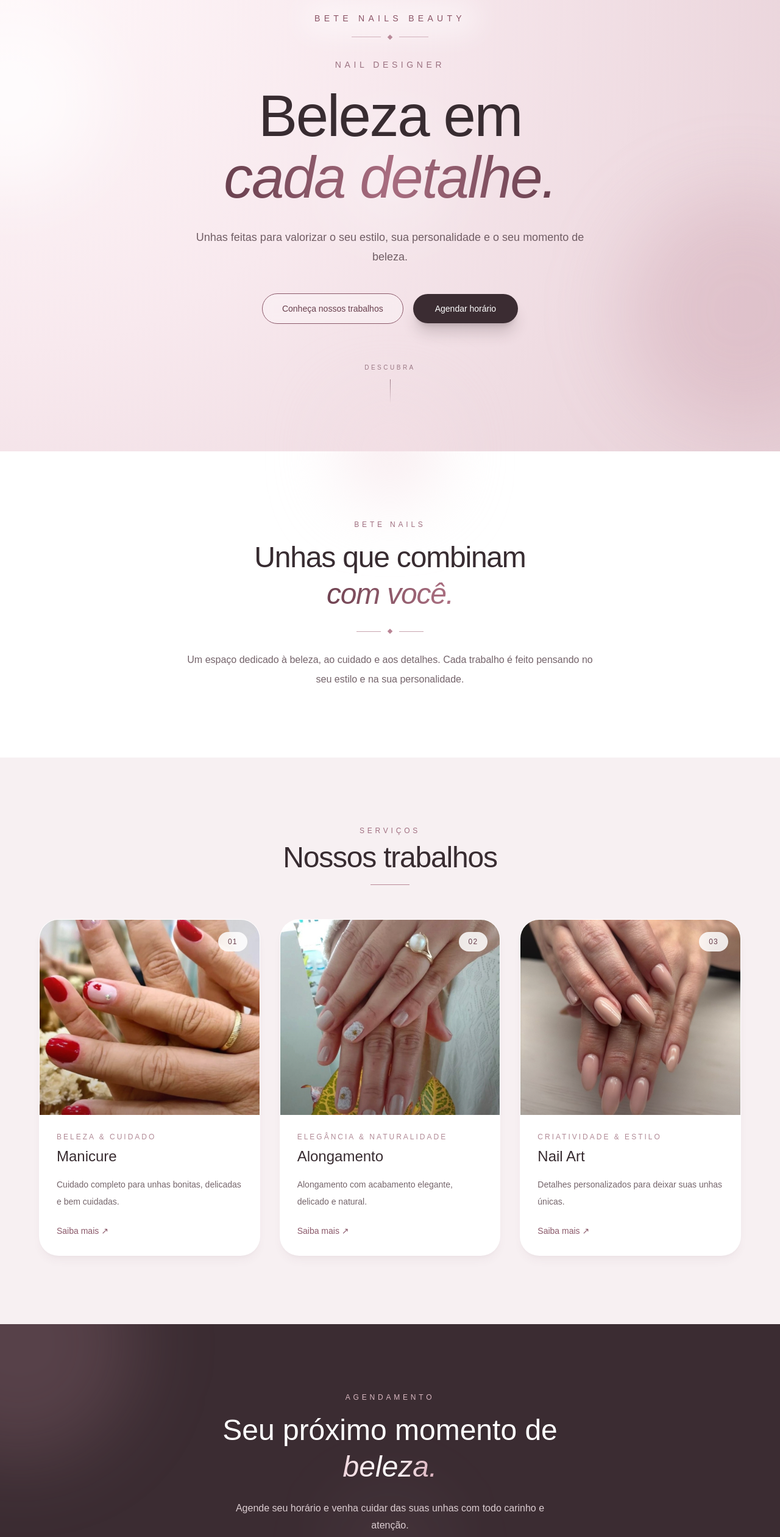
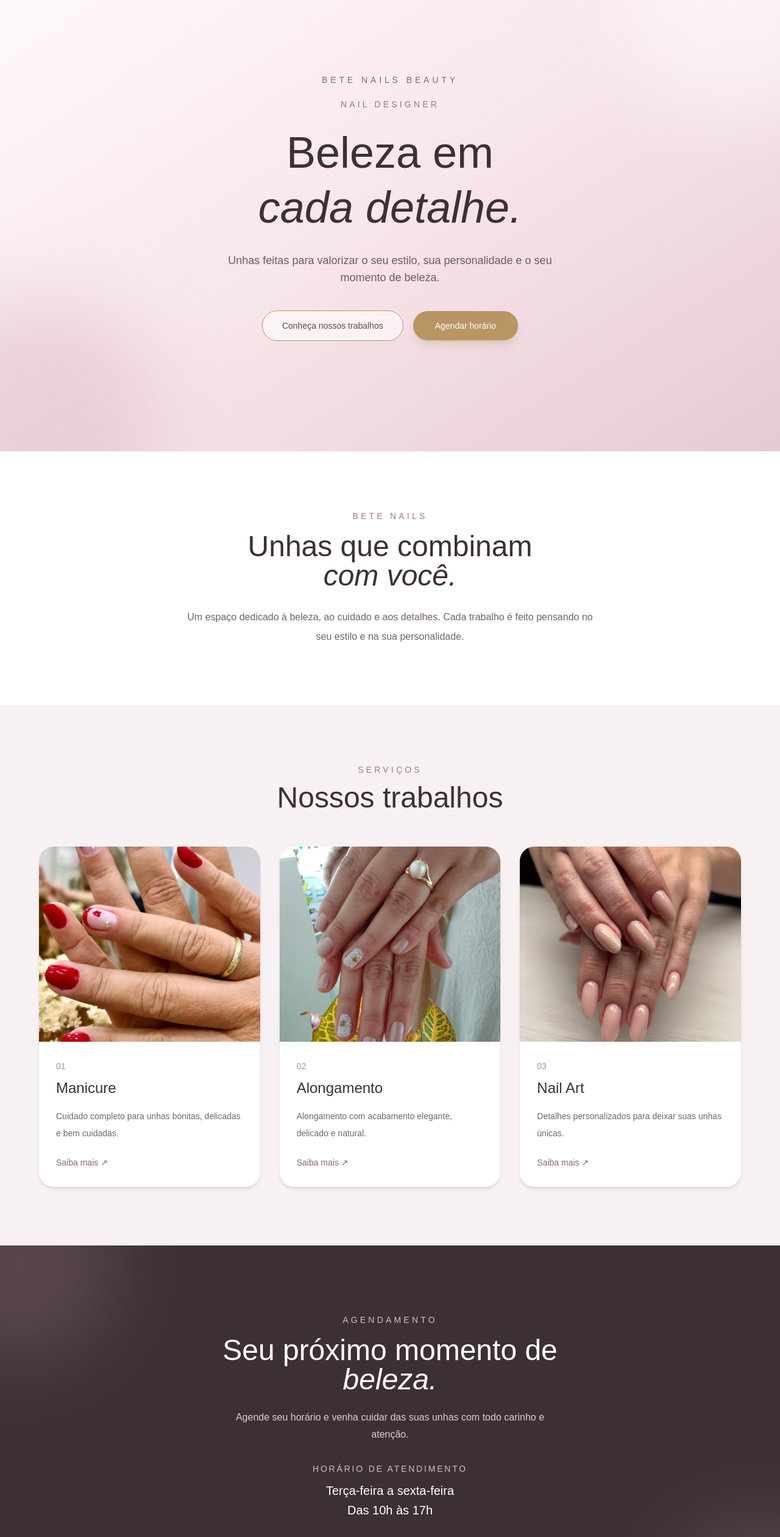
Before and after one commit to Marco471/bete-nails, a Next.js app: page / in a window 1280 px wide. Shown: the part 60-2580 px from the top of the page at 61% size. Built offline with nearby package versions, Linux system fonts and the light colour scheme.

Commit message:
Corrige imagens e atualiza botoes

```diff
--- a/app/page.tsx
+++ b/app/page.tsx
@@ -4,70 +4,38 @@ export default function Home() {
   const whatsapp = "https://wa.me/5512996301562";
 
   return (
-    <main className="min-h-screen overflow-hidden bg-[#f7f0f2] text-[#382c31]">
+    <main className="min-h-screen bg-[#f8f1f3] text-[#3d3035]">
       {/* HERO */}
-      <section className="relative flex min-h-screen items-center justify-center overflow-hidden bg-[radial-gradient(circle_at_top_left,_#fff8fa_0%,_#f8e9ee_42%,_#e7d0d7_100%)] px-6">
-        {/* Brilhos decorativos */}
-        <div
-          aria-hidden="true"
-          className="absolute -left-32 top-20 h-72 w-72 rounded-full bg-white/70 blur-3xl"
-        />
+      <section className="relative flex min-h-screen items-center justify-center overflow-hidden bg-linear-to-br from-[#fffafa] via-[#f7e6eb] to-[#e5cbd3] px-6">
+        <div className="absolute -right-32 -top-32 h-96 w-96 rounded-full bg-white/50 blur-3xl" />
 
-        <div
-          aria-hidden="true"
-          className="absolute -right-32 bottom-10 h-96 w-96 rounded-full bg-[#c08b9b]/25 blur-3xl"
-        />
+        <div className="absolute -bottom-32 -left-32 h-96 w-96 rounded-full bg-[#c99eaa]/30 blur-3xl" />
 
-        <div
-          aria-hidden="true"
-          className="absolute left-1/2 top-1/3 h-40 w-40 -translate-x-1/2 rounded-full bg-white/40 blur-3xl"
-        />
+        <div className="relative z-10 mx-auto max-w-4xl text-center">
+          <p className="mb-5 text-sm tracking-[0.35em] text-[#8d6572]">
+            BETE NAILS BEAUTY
+          </p>
 
-        <div className="relative z-10 mx-auto max-w-5xl text-center">
-          {/* MARCA */}
-          <div className="mb-8">
-            <p className="relative inline-block text-sm font-medium tracking-[0.45em] text-[#8a5365]">
-              BETE NAILS BEAUTY
-
-              <span
-                aria-hidden="true"
-                className="absolute -inset-x-5 -inset-y-3 -z-10 rounded-full bg-white/60 blur-xl"
-              />
-            </p>
-
-            {/* linha decorativa */}
-            <div className="mx-auto mt-4 flex items-center justify-center gap-3">
-              <span className="h-px w-12 bg-[#b98a99]/60" />
-              <span className="h-1.5 w-1.5 rotate-45 bg-[#b98a99]" />
-              <span className="h-px w-12 bg-[#b98a99]/60" />
-            </div>
-          </div>
-
-          {/* PROFISSÃO */}
-          <p className="mb-6 text-xs uppercase tracking-[0.4em] text-[#9b7180] sm:text-sm">
+          <p className="mb-6 text-sm uppercase tracking-[0.3em] text-[#9a7480]">
             Nail Designer
           </p>
 
-          {/* TÍTULO */}
-          <h1 className="text-5xl font-light leading-[1.05] tracking-tight text-[#382c31] sm:text-6xl md:text-8xl">
+          <h1 className="text-5xl font-light leading-tight md:text-7xl">
             Beleza em
             <br />
-            <span className="bg-gradient-to-r from-[#69404e] via-[#a96d80] to-[#69404e] bg-clip-text font-medium italic text-transparent">
-              cada detalhe.
-            </span>
+            <span className="font-medium italic">cada detalhe.</span>
           </h1>
 
-          {/* DESCRIÇÃO */}
-          <p className="mx-auto mt-8 max-w-2xl text-base leading-8 text-[#705d64] sm:text-lg">
-            Unhas feitas para valorizar o seu estilo, sua personalidade e o
-            seu momento de beleza.
+          <p className="mx-auto mt-7 max-w-xl text-base leading-7 text-[#6f5a61] md:text-lg">
+            Unhas feitas para valorizar o seu estilo, sua personalidade e o seu
+            momento de beleza.
           </p>
 
           {/* BOTÕES */}
-          <div className="mt-11 flex flex-col items-center justify-center gap-4 sm:flex-row">
+          <div className="mt-10 flex flex-col items-center justify-center gap-4 sm:flex-row">
             <a
               href="#servicos"
-              className="rounded-full border border-[#8b596a] bg-white/30 px-8 py-3.5 text-sm font-medium text-[#69404e] backdrop-blur-sm transition duration-300 hover:-translate-y-1 hover:bg-[#8b596a] hover:text-white hover:shadow-lg"
+              className="rounded-full border border-[#B89562] bg-white/60 px-8 py-3.5 text-sm font-medium text-[#6B4A3A] backdrop-blur-sm transition duration-300 hover:-translate-y-1 hover:bg-[#B89562] hover:text-white hover:shadow-lg"
             >
               Conheça nossos trabalhos
             </a>
@@ -76,50 +44,28 @@ export default function Home() {
               href={whatsapp}
               target="_blank"
               rel="noopener noreferrer"
-              className="rounded-full bg-[#3b2c32] px-9 py-3.5 text-sm font-medium text-white shadow-xl shadow-[#3b2c32]/20 transition duration-300 hover:-translate-y-1 hover:bg-[#67404e] hover:shadow-2xl"
+              className="rounded-full bg-[#B89562] px-9 py-3.5 text-sm font-medium text-white shadow-lg shadow-[#B89562]/25 transition duration-300 hover:-translate-y-1 hover:bg-[#9F7D4D] hover:shadow-xl"
             >
               Agendar horário
             </a>
-          </div>
-
-          {/* INDICADOR */}
-          <div className="mt-16 flex flex-col items-center gap-3 text-[#9a7884]">
-            <span className="text-[10px] uppercase tracking-[0.35em]">
-              Descubra
-            </span>
-
-            <span className="h-10 w-px bg-gradient-to-b from-[#9a7884] to-transparent" />
           </div>
         </div>
       </section>
 
       {/* SOBRE */}
-      <section className="relative bg-white px-6 py-24 sm:py-28">
-        <div
-          aria-hidden="true"
-          className="absolute left-1/2 top-0 h-32 w-32 -translate-x-1/2 -translate-y-1/2 rounded-full bg-[#f4dfe5] blur-3xl"
-        />
-
-        <div className="relative mx-auto max-w-3xl text-center">
-          <p className="mb-4 text-xs uppercase tracking-[0.4em] text-[#a06f80]">
+      <section className="bg-white px-6 py-24">
+        <div className="mx-auto max-w-3xl text-center">
+          <p className="mb-4 text-sm uppercase tracking-[0.3em] text-[#a47785]">
             Bete Nails
           </p>
 
-          <h2 className="text-4xl font-light leading-tight tracking-tight text-[#382c31] sm:text-5xl">
+          <h2 className="text-4xl font-light md:text-5xl">
             Unhas que combinam
             <br />
-            <span className="bg-gradient-to-r from-[#704352] to-[#ad7183] bg-clip-text italic text-transparent">
-              com você.
-            </span>
+            <span className="italic">com você.</span>
           </h2>
 
-          <div className="mx-auto my-7 flex items-center justify-center gap-3">
-            <span className="h-px w-10 bg-[#c9a5af]" />
-            <span className="h-1.5 w-1.5 rotate-45 bg-[#b98495]" />
-            <span className="h-px w-10 bg-[#c9a5af]" />
-          </div>
-
-          <p className="mx-auto max-w-2xl leading-8 text-[#74636a]">
+          <p className="mx-auto mt-7 max-w-2xl leading-8 text-[#74636a]">
             Um espaço dedicado à beleza, ao cuidado e aos detalhes. Cada
             trabalho é feito pensando no seu estilo e na sua personalidade.
           </p>
@@ -127,55 +73,35 @@ export default function Home() {
       </section>
 
       {/* SERVIÇOS */}
-      <section
-        id="servicos"
-        className="relative bg-[#f7f0f2] px-6 py-24 sm:py-28"
-      >
+      <section id="servicos" className="bg-[#f8f1f3] px-6 py-24">
         <div className="mx-auto max-w-6xl">
-          {/* TÍTULO */}
           <div className="mb-14 text-center">
-            <p className="mb-3 text-xs uppercase tracking-[0.4em] text-[#a06f80]">
+            <p className="mb-3 text-sm uppercase tracking-[0.3em] text-[#a47785]">
               Serviços
             </p>
 
-            <h2 className="text-4xl font-light tracking-tight text-[#382c31] sm:text-5xl">
+            <h2 className="text-4xl font-light md:text-5xl">
               Nossos trabalhos
             </h2>
-
-            <div className="mx-auto mt-5 h-px w-16 bg-[#b98a99]" />
           </div>
 
-          {/* CARDS */}
           <div className="grid gap-8 md:grid-cols-3">
-            {/* MANICURE */}
-            <article className="group overflow-hidden rounded-[2rem] border border-white/70 bg-white shadow-lg shadow-[#5c3b46]/5 transition duration-500 hover:-translate-y-2 hover:shadow-2xl">
-              <div className="relative h-80 overflow-hidden">
+            {/* SERVIÇO 1 */}
+            <article className="overflow-hidden rounded-3xl bg-white shadow-md transition hover:-translate-y-2 hover:shadow-xl">
+              <div className="h-80 overflow-hidden">
                 <Image
                   src="/fotos/unha1.jpg"
                   alt="Manicure Bete Nails"
-                  fill
-                  sizes="(max-width: 768px) 100vw, 33vw"
-                  className="object-cover transition duration-700 group-hover:scale-110"
+                  width={1200}
+                  height={800}
+                  className="h-full w-full object-cover transition duration-500 hover:scale-105"
                 />
-
-                <div
-                  aria-hidden="true"
-                  className="absolute inset-0 bg-gradient-to-t from-[#2d2025]/30 via-transparent to-white/10"
-                />
-
-                <span className="absolute right-5 top-5 rounded-full bg-white/85 px-4 py-2 text-xs font-medium tracking-widest text-[#69404e] backdrop-blur-sm">
-                  01
-                </span>
               </div>
 
               <div className="p-7">
-                <p className="text-xs uppercase tracking-[0.25em] text-[#b18a96]">
-                  Beleza & cuidado
-                </p>
+                <span className="text-sm text-[#b18a96]">01</span>
 
-                <h3 className="mt-2 text-2xl font-medium text-[#382c31]">
-                  Manicure
-                </h3>
+                <h3 className="mt-2 text-2xl font-medium">Manicure</h3>
 
                 <p className="mt-4 text-sm leading-7 text-[#75656b]">
                   Cuidado completo para unhas bonitas, delicadas e bem
@@ -186,42 +112,29 @@ export default function Home() {
                   href={whatsapp}
                   target="_blank"
                   rel="noopener noreferrer"
-                  className="mt-6 inline-block text-sm font-medium text-[#8b596a] transition hover:text-[#382c31]"
+                  className="mt-6 inline-block text-sm font-medium text-[#8d6572] transition hover:text-[#B89562]"
                 >
                   Saiba mais ↗
                 </a>
               </div>
             </article>
 
-            {/* ALONGAMENTO */}
-            <article className="group overflow-hidden rounded-[2rem] border border-white/70 bg-white shadow-lg shadow-[#5c3b46]/5 transition duration-500 hover:-translate-y-2 hover:shadow-2xl">
-              <div className="relative h-80 overflow-hidden">
+            {/* SERVIÇO 2 */}
+            <article className="overflow-hidden rounded-3xl bg-white shadow-md transition hover:-translate-y-2 hover:shadow-xl">
+              <div className="h-80 overflow-hidden">
                 <Image
                   src="/fotos/unha2.jpg"
                   alt="Alongamento de unhas Bete Nails"
-                  fill
-                  sizes="(max-width: 768px) 100vw, 33vw"
-                  className="object-cover transition duration-700 group-hover:scale-110"
+                  width={1200}
+                  height={800}
+                  className="h-full w-full object-cover transition duration-500 hover:scale-105"
                 />
-
-                <div
-                  aria-hidden="true"
-                  className="absolute inset-0 bg-gradient-to-t from-[#2d2025]/30 via-transparent to-white/10"
-                />
-
-                <span className="absolute right-5 top-5 rounded-full bg-white/85 px-4 py-2 text-xs font-medium tracking-widest text-[#69404e] backdrop-blur-sm">
-                  02
-                </span>
               </div>
 
               <div className="p-7">
-                <p className="text-xs uppercase tracking-[0.25em] text-[#b18a96]">
-                  Elegância & naturalidade
-                </p>
+                <span className="text-sm text-[#b18a96]">02</span>
 
-                <h3 className="mt-2 text-2xl font-medium text-[#382c31]">
-                  Alongamento
-                </h3>
+                <h3 className="mt-2 text-2xl font-medium">Alongamento</h3>
 
                 <p className="mt-4 text-sm leading-7 text-[#75656b]">
                   Alongamento com acabamento elegante, delicado e natural.
@@ -231,42 +144,29 @@ export default function Home() {
                   href={whatsapp}
                   target="_blank"
                   rel="noopener noreferrer"
-                  className="mt-6 inline-block text-sm font-medium text-[#8b596a] transition hover:text-[#382c31]"
+                  className="mt-6 inline-block text-sm font-medium text-[#8d6572] transition hover:text-[#B89562]"
                 >
                   Saiba mais ↗
                 </a>
               </div>
             </article>
 
-            {/* NAIL ART */}
-            <article className="group overflow-hidden rounded-[2rem] border border-white/70 bg-white shadow-lg shadow-[#5c3b46]/5 transition duration-500 hover:-translate-y-2 hover:shadow-2xl">
-              <div className="relative h-80 overflow-hidden">
+            {/* SERVIÇO 3 */}
+            <article className="overflow-hidden rounded-3xl bg-white shadow-md transition hover:-translate-y-2 hover:shadow-xl">
+              <div className="h-80 overflow-hidden">
                 <Image
                   src="/fotos/unha3.jpg"
                   alt="Nail Art Bete Nails"
-                  fill
-                  sizes="(max-width: 768px) 100vw, 33vw"
-                  className="object-cover transition duration-700 group-hover:scale-110"
+                  width={1200}
+                  height={800}
+                  className="h-full w-full object-cover transition duration-500 hover:scale-105"
                 />
-
-                <div
-                  aria-hidden="true"
-                  className="absolute inset-0 bg-gradient-to-t from-[#2d2025]/30 via-transparent to-white/10"
-                />
-
-                <span className="absolute right-5 top-5 rounded-full bg-white/85 px-4 py-2 text-xs font-medium tracking-widest text-[#69404e] backdrop-blur-sm">
-                  03
-                </span>
               </div>
 
               <div className="p-7">
-                <p className="text-xs uppercase tracking-[0.25em] text-[#b18a96]">
-                  Criatividade & estilo
-                </p>
+                <span className="text-sm text-[#b18a96]">03</span>
 
-                <h3 className="mt-2 text-2xl font-medium text-[#382c31]">
-                  Nail Art
-                </h3>
+                <h3 className="mt-2 text-2xl font-medium">Nail Art</h3>
 
                 <p className="mt-4 text-sm leading-7 text-[#75656b]">
                   Detalhes personalizados para deixar suas unhas únicas.
@@ -276,7 +176,7 @@ export default function Home() {
                   href={whatsapp}
                   target="_blank"
                   rel="noopener noreferrer"
-                  className="mt-6 inline-block text-sm font-medium text-[#8b596a] transition hover:text-[#382c31]"
+                  className="mt-6 inline-block text-sm font-medium text-[#8d6572] transition hover:text-[#B89562]"
                 >
                   Saiba mais ↗
                 </a>
@@ -287,33 +187,20 @@ export default function Home() {
       </section>
 
       {/* AGENDAMENTO */}
-      <section className="relative overflow-hidden bg-[#3b2c32] px-6 py-28 text-center text-white">
-        <div
-          aria-hidden="true"
-          className="absolute -left-40 -top-40 h-96 w-96 rounded-full bg-[#c895a5]/20 blur-3xl"
-        />
+      <section className="relative overflow-hidden bg-[#3d3035] px-6 py-28 text-center text-white">
+        <div className="absolute -left-32 -top-32 h-80 w-80 rounded-full bg-[#c99eaa]/20 blur-3xl" />
 
-        <div
-          aria-hidden="true"
-          className="absolute -bottom-40 -right-40 h-96 w-96 rounded-full bg-[#c895a5]/20 blur-3xl"
-        />
-
-        <div
-          aria-hidden="true"
-          className="absolute left-1/2 top-1/2 h-48 w-48 -translate-x-1/2 -translate-y-1/2 rounded-full bg-[#f1d5dd]/5 blur-3xl"
-        />
+        <div className="absolute -bottom-32 -right-32 h-80 w-80 rounded-full bg-[#c99eaa]/20 blur-3xl" />
 
         <div className="relative z-10 mx-auto max-w-3xl">
-          <p className="mb-4 text-xs uppercase tracking-[0.4em] text-[#d9b8c1]">
+          <p className="mb-4 text-sm uppercase tracking-[0.3em] text-[#d9b8c1]">
             Agendamento
           </p>
 
-          <h2 className="text-4xl font-light leading-tight sm:text-5xl">
+          <h2 className="text-4xl font-light md:text-5xl">
             Seu próximo momento de
             <br />
-            <span className="bg-gradient-to-r from-[#f0d5dc] via-white to-[#d6aab7] bg-clip-text italic text-transparent">
-              beleza.
-            </span>
+            <span className="italic">beleza.</span>
           </h2>
 
           <p className="mx-auto mt-6 max-w-lg leading-7 text-[#dbcdd1]">
@@ -321,23 +208,21 @@ export default function Home() {
             e atenção.
           </p>
 
-          <div className="mx-auto my-9 max-w-sm border-y border-white/10 py-7">
-            <p className="text-xs uppercase tracking-[0.3em] text-[#d9b8c1]">
+          <div className="my-8">
+            <p className="text-sm uppercase tracking-[0.2em] text-[#d9b8c1]">
               Horário de atendimento
             </p>
 
-            <p className="mt-4 text-xl font-light">
-              Terça-feira a sexta-feira
-            </p>
+            <p className="mt-3 text-xl">Terça-feira a sexta-feira</p>
 
-            <p className="mt-1 text-xl font-light">Das 10h às 17h</p>
+            <p className="mt-1 text-xl">Das 10h às 17h</p>
           </div>
 
           <a
             href={whatsapp}
             target="_blank"
             rel="noopener noreferrer"
-            className="inline-block rounded-full bg-white px-9 py-4 text-sm font-medium text-[#3b2c32] shadow-xl transition duration-300 hover:-translate-y-1 hover:bg-[#f8e9ee] hover:shadow-2xl"
+            className="inline-block rounded-full bg-[#B89562] px-9 py-4 text-sm font-medium text-white shadow-lg shadow-[#B89562]/25 transition duration-300 hover:-translate-y-1 hover:bg-[#9F7D4D] hover:shadow-xl"
           >
             Agendar pelo WhatsApp ↗
           </a>
@@ -345,25 +230,13 @@ export default function Home() {
       </section>
 
       {/* RODAPÉ */}
-      <footer className="bg-[#2b2025] px-6 py-10 text-center text-white">
-        <p className="text-sm font-medium tracking-[0.35em]">BETE NAILS</p>
+      <footer className="bg-[#2c2226] px-6 py-8 text-center text-white">
+        <p className="tracking-[0.25em]">BETE NAILS</p>
 
-        <p className="mt-3 text-xs tracking-[0.2em] text-[#cbbdc1]">
-          Nail Designer
-        </p>
+        <p className="mt-2 text-xs text-[#cbbdc1]">Nail Designer</p>
 
-        <div className="mx-auto my-5 flex items-center justify-center gap-3">
-          <span className="h-px w-8 bg-[#8f6875]" />
-          <span className="h-1.5 w-1.5 rotate-45 bg-[#b98a99]" />
-          <span className="h-px w-8 bg-[#8f6875]" />
-        </div>
-
-        <p className="text-xs text-[#a99ba0]">
+        <p className="mt-4 text-xs text-[#a99ba0]">
           Terça a sexta • 10h às 17h
-        </p>
-
-        <p className="mt-4 text-[10px] tracking-[0.15em] text-[#796970]">
-          © {new Date().getFullYear()} Bete Nails Beauty
         </p>
       </footer>
     </main>
```
